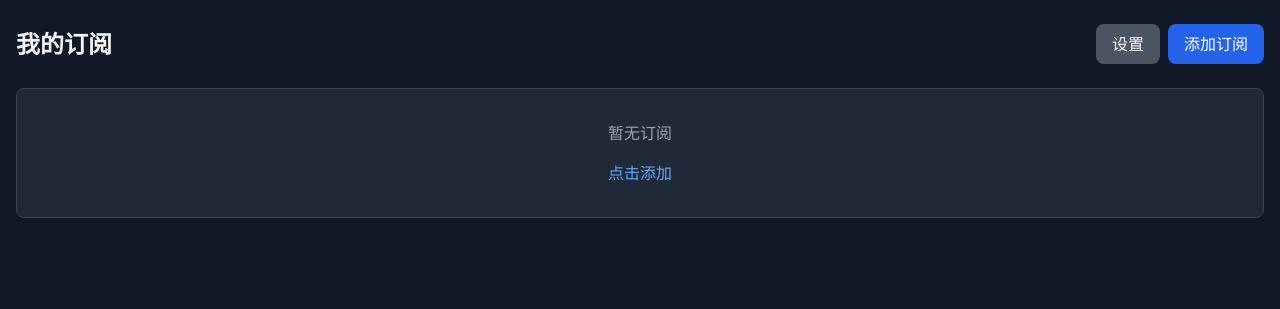
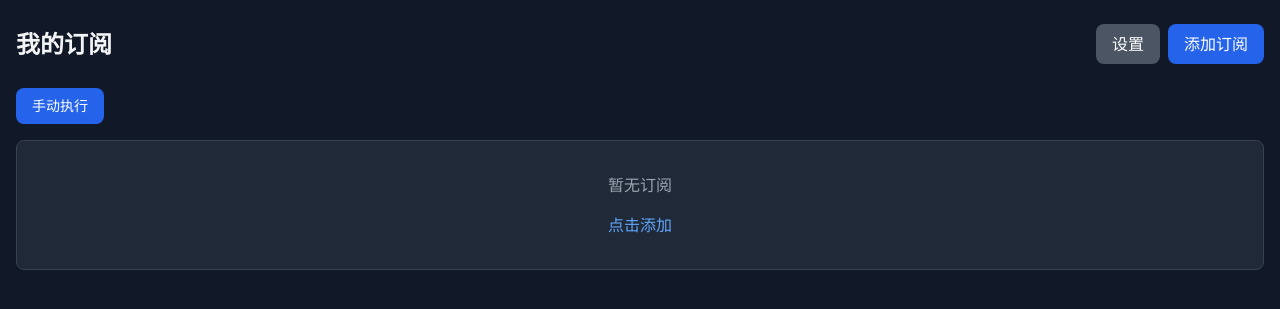
Before and after one commit to JasperJiang/VidSpectre, a Flask app: page / in a window 1280 px wide. Shown: the part 65-374 px from the top of the page. Run offline with Flask 3, Linux system fonts and the light colour scheme; some libraries are stand-ins or nearby versions.

Commit message:
feat: add manual fetch button and result area to index page

```diff
--- a/templates/index.html
+++ b/templates/index.html
@@ -13,6 +13,17 @@
             添加订阅
         </a>
     </div>
+</div>
+
+<!-- 手动执行区域 -->
+<div class="mb-4">
+    <div id="fetch-result" class="hidden mb-3 p-4 rounded-lg bg-gray-800 border border-gray-700">
+        <span id="fetch-result-text" class="text-sm"></span>
+    </div>
+    <button id="trigger-fetch-btn" onclick="triggerFetchAll()"
+            class="px-4 py-2 bg-blue-600 hover:bg-blue-700 text-white text-sm rounded-lg transition-colors">
+        手动执行
+    </button>
 </div>
 
 {% if subscriptions %}
```
